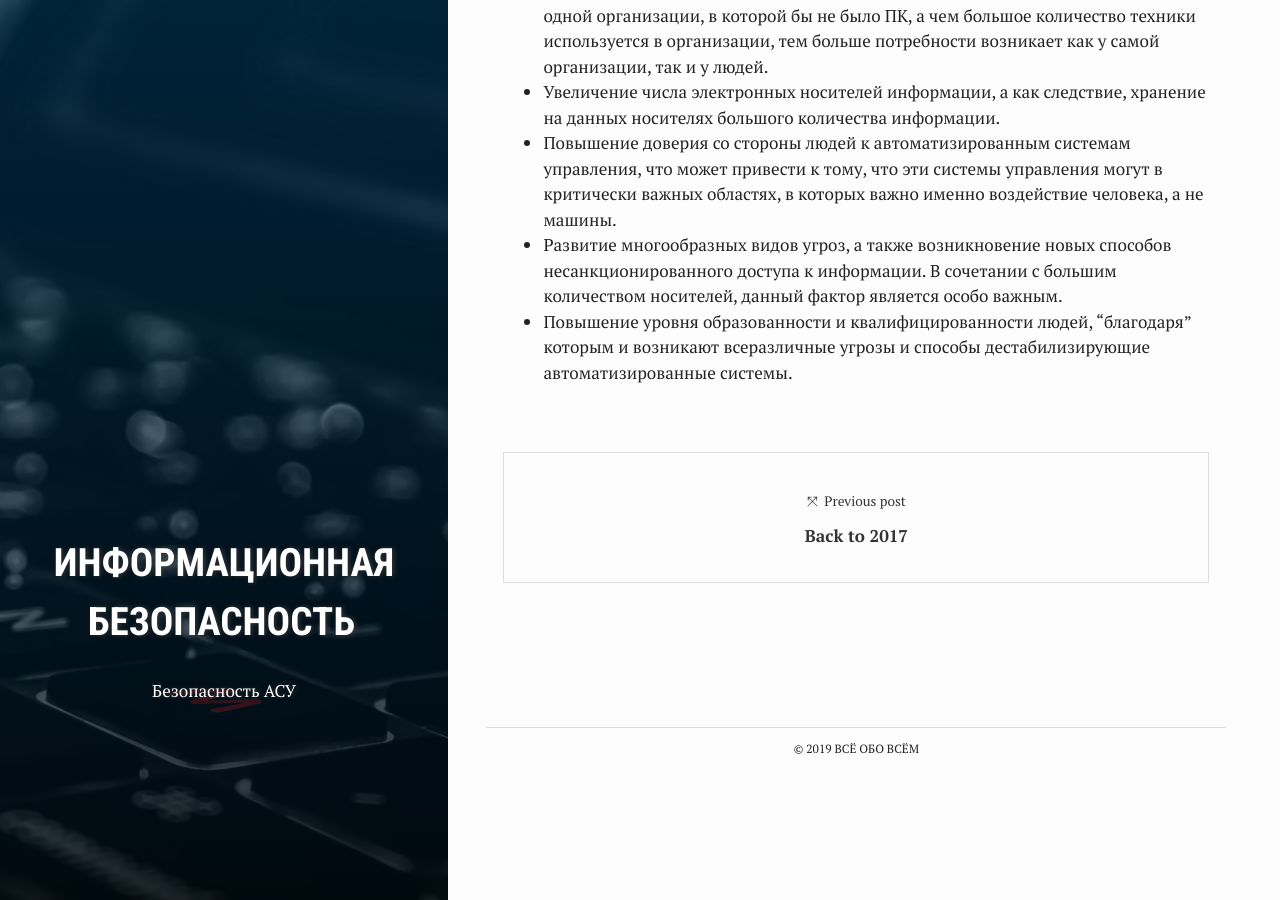
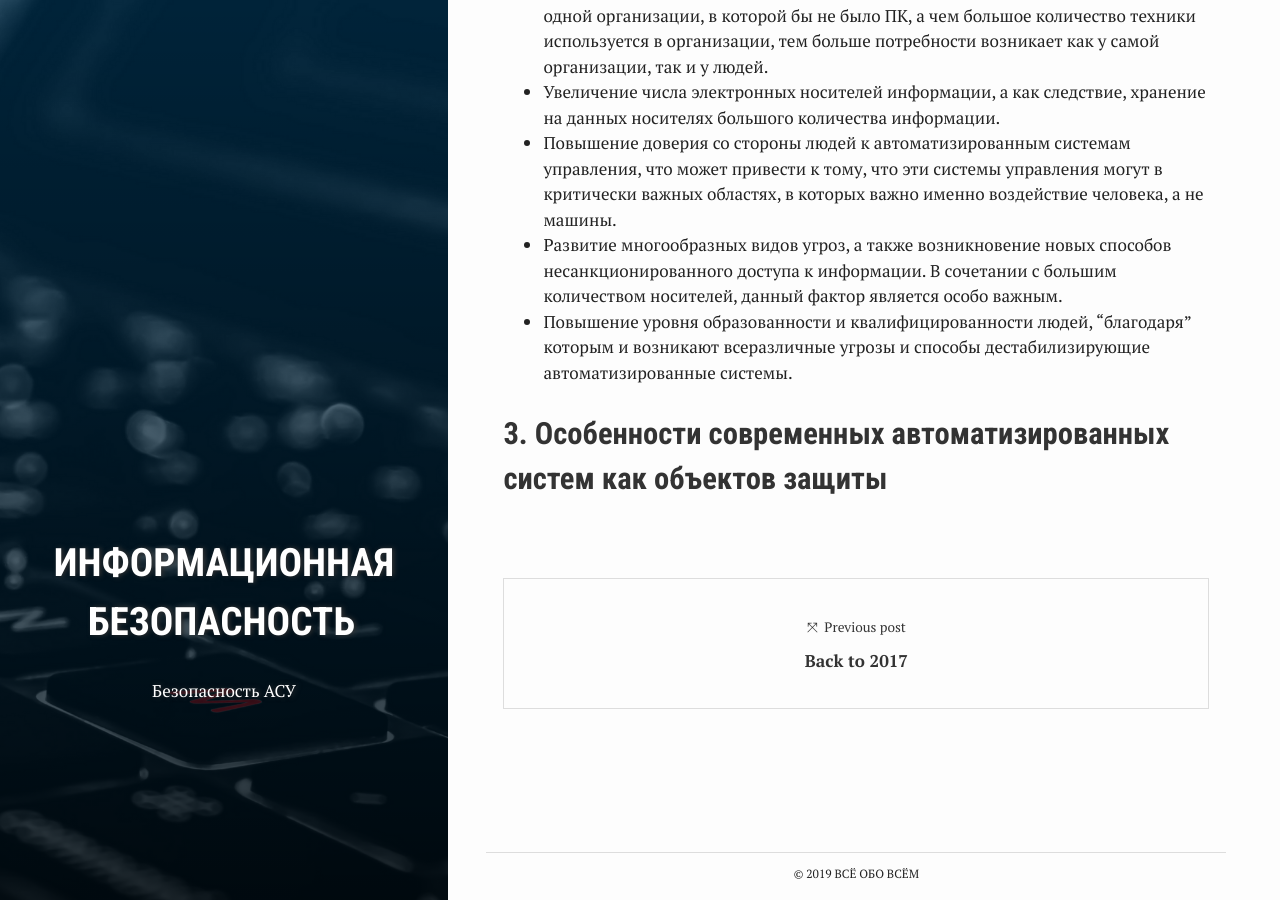
Before and after one commit to ghostmorgan/ghostmorgan.github.io, a Jekyll site: the page built from _posts/2019-10-11-inform_security_1_1.md, in a window 1280 px wide and 900 px high, scrolled down 3299 px. Built offline with Jekyll 4.4.1, drawn with Linux system fonts in a browser that asks for light colours; nearby versions of some CDN libraries; comment, search, counter and statistics services are not loaded.

Commit message:
Update 2019-10-11-inform_security_1_1.md

```diff
--- a/_posts/2019-10-11-inform_security_1_1.md
+++ b/_posts/2019-10-11-inform_security_1_1.md
@@ -74,3 +74,5 @@ comments: true
 * Повышение доверия со стороны людей к автоматизированным системам управления, что может привести к тому, что эти системы управления могут в критически важных областях, в которых важно именно воздействие человека, а не машины.
 * Развитие многообразных видов угроз, а также возникновение новых способов несанкционированного доступа к информации. В сочетании с большим количеством носителей, данный фактор является особо важным.
 * Повышение уровня образованности и квалифицированности людей, "благодаря" которым и возникают всеразличные угрозы и способы дестабилизирующие автоматизированные системы.
+
+<h2><a name="3">3. Особенности современных автоматизированных систем как объектов защиты</a></h2>
```
